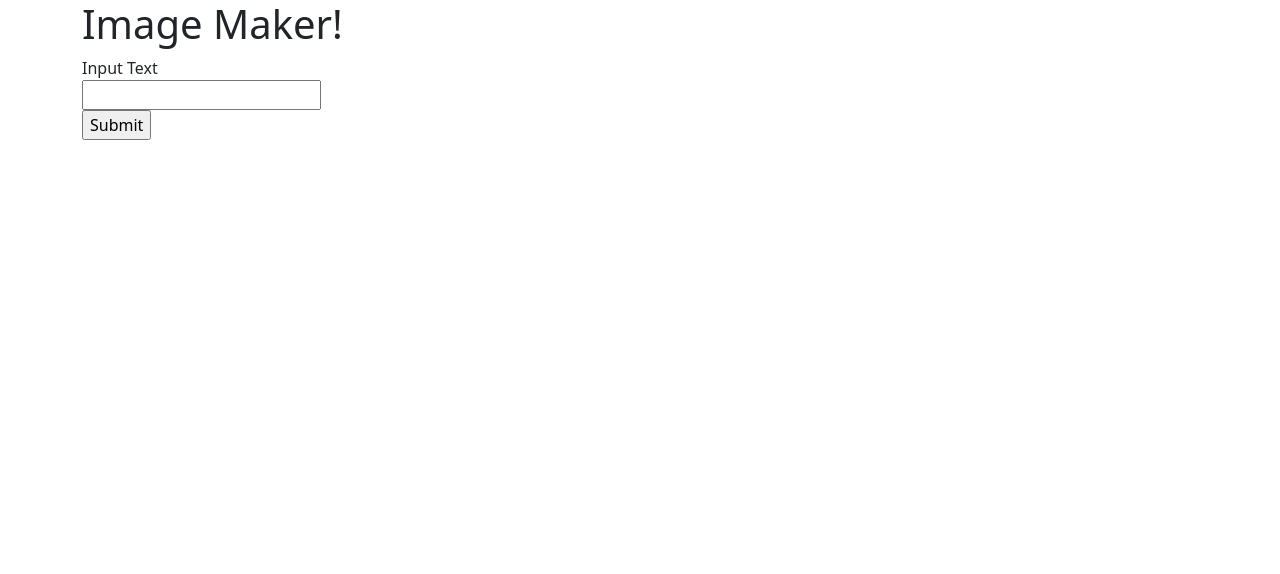
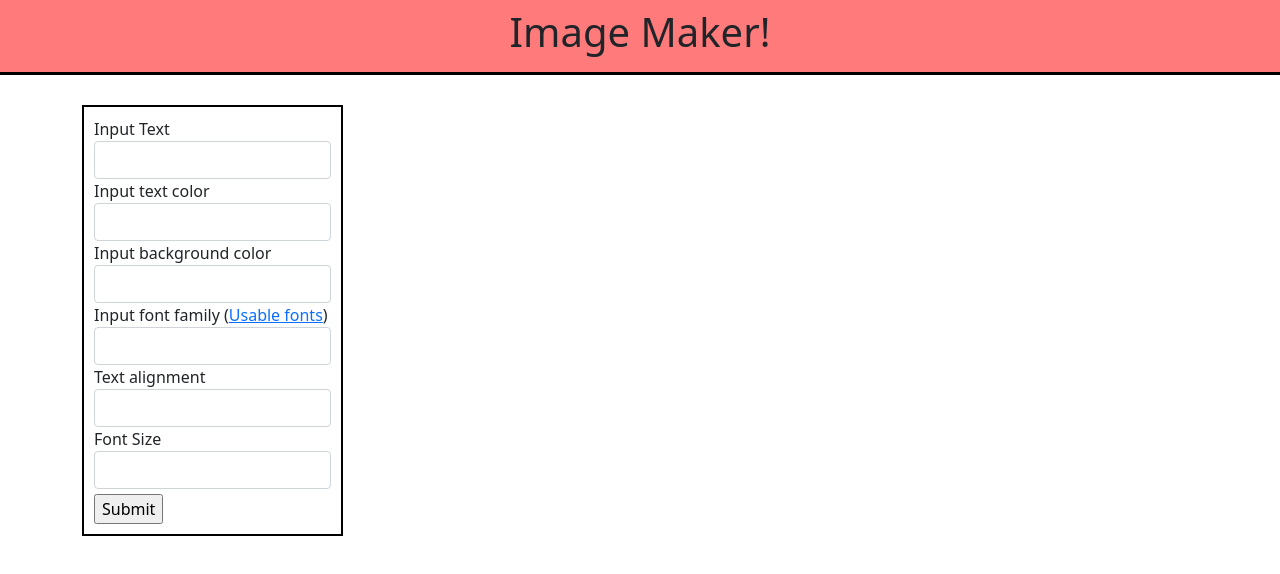
Before and after one commit to bpgoodrow/Bruzu-Img-Generator, a website built with webpack: page src/index.html in a window 1280 px wide. Built offline with nearby package versions, Linux system fonts and the light colour scheme.

Commit message:
Before lunch commit
Co-authored-by: Frank Timmons <franktimmonspdx@gmail.com>

```diff
--- a/src/bruzu-request.js
+++ b/src/bruzu-request.js
@@ -1,7 +1,7 @@
 export class BruzuRequest {
-  static async getBruzu(text){
+  static async getBruzu(text, textColor, bgColor, fontFamily, textAlign, fontSize){
     try {
-      const response = await fetch(`https://img.bruzu.com/?a.text=${text}`);
+      const response = await fetch(`https://img.bruzu.com/?a.text=${text}&a.color=${textColor}&backgroundColor=${bgColor}&a.fontFamily=${fontFamily}&a.textAlign=${textAlign}&a.fontSize=${fontSize}`);
       if (!response.ok) {
         throw Error(response.statusText);
       }
--- a/src/css/styles.css
+++ b/src/css/styles.css
@@ -0,0 +1,34 @@
+
+.inputBox {
+  border: solid black 2px;
+  padding: 10px;
+}
+
+.container {
+  margin-top: 30px;
+}
+
+#submitButton {
+  margin-top: 5px;
+}
+
+#header {
+  text-align: center;
+  background-color: rgb(255, 123, 123);
+  height: 75px;
+  /* padding-top: 10px; */
+  display: flex;
+  flex-direction: column;
+  justify-content: center;
+  border-bottom: solid black;
+}
+
+#imageOutput {
+  display: flex;
+  justify-content: center;
+}
+
+#imageOutput img {
+  width: 75%;
+  height: auto;
+}
--- a/src/index.html
+++ b/src/index.html
@@ -7,23 +7,44 @@
   <title>Template</title>
 </head>
 <body>
+  <div id="header">
+    <h1>Image Maker!</h1>
+  </div>
   <div class="container">
     <div class="row">
-      <div class="col-12">
-        <h1>Image Maker!</h1>
-      </div>
       <div class="col-3">
-        <form id="imageMaker">
-          <label for="text">Input Text</label>
-          <input  id="text" type="text">
-          <input type="submit">
+        <form class="inputBox" id="imageMaker">
+          <div class="form-group">
+            <label for="text">Input Text</label>
+            <input  id="text" class="form-control" type="text">
+          </div>
+          <div class="form-group">
+            <label for="textColor">Input text color</label>
+            <input id="textColor" class="form-control" type="text">
+          </div>
+          <div class="form-group">
+            <label for="backgroundColor">Input background color</label>
+            <input id="backgroundColor" class="form-control" type="text">
+          </div>
+          <div class="form-group">
+            <label for="fontFamily">Input font family (<a href="https://fonts.google.com/" target="_blank">Usable fonts</a>)</label>
+            <input id="fontFamily" class="form-control" type="text">
+          </div>
+          <div class="form-group">
+            <label for="textAlign">Text alignment</label>
+            <input id="textAlign" class="form-control" type="text">
+          </div>
+          <div class="form-group">
+            <label for="fontSize">Font Size</label>
+            <input id="fontSize" class="form-control" type="number">
+          </div>
+          <input id="submitButton" type="submit">
         </form>
       </div>
-      <div class="col-9">
+      <div class="col-9" id="imgOut">
         <div id="imageOutput"></div>
       </div>
     </div>
-
   </div>
 </body>
 </html>
--- a/src/index.js
+++ b/src/index.js
@@ -10,15 +10,20 @@ function getElementsBruzu(response){
   $('#imageOutput').html(`<img src="${image.url}">`)
 }
 
-async function makeBruzuApiCall(text){
-  const response = await BruzuRequest.getBruzu(text);
+async function makeBruzuApiCall(text, textColor, bgColor, fontFamily, textAlign, fontSize){
+  const response = await BruzuRequest.getBruzu(text, textColor, bgColor, fontFamily, textAlign, fontSize);
   getElementsBruzu(response);
 }
 
 $(document).ready(function(){
   $('form#imageMaker').submit(function(event){
-    let text = $('#text').val()
+    let text = $('#text').val();
+    let textColor = $('#textColor').val();
+    let bgColor = $('#backgroundColor').val();
+    let fontFamily = $('#fontFamily').val();
+    let textAlign = $('#textAlign').val();
+    let fontSize = $('#fontSize').val();
     event.preventDefault();
-    makeBruzuApiCall(text);
+    makeBruzuApiCall(text, textColor, bgColor, fontFamily, textAlign, fontSize);
   });
 });
```
